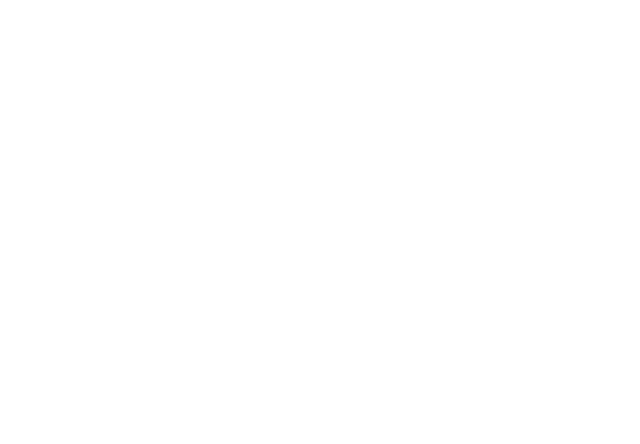
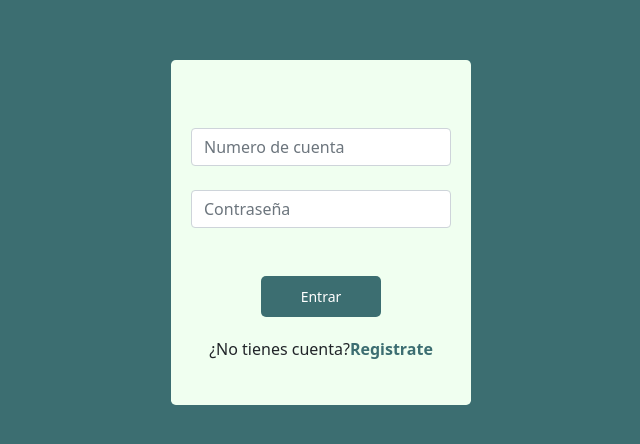
Before and after one commit to camaviga11/OinkApp, an Angular app in the folder FrontOinkApp/: page /login in a window 1280 px wide. Before the commit this address led to /. Shown: the part 168-612 px from the top of the page, without its empty margins (319-959 px from the left). Built offline with nearby package versions, Linux system fonts and the light colour scheme.

Commit message:
Terminado el formulario de login

```diff
--- a/FrontOinkApp/src/app/app-routing.module.ts
+++ b/FrontOinkApp/src/app/app-routing.module.ts
@@ -8,7 +8,8 @@
 const routes: Routes = [
   {path:'', component:InicioComponent},
   {path:'micuenta',component:MiCuentaComponent},
-  {path:'registro',component:RegistroComponent}
+  {path:'registro',component:RegistroComponent},
+  {path:'login',component:LoginComponent}
 ];
 
 @NgModule({
--- a/FrontOinkApp/src/app/login/login.component.css
+++ b/FrontOinkApp/src/app/login/login.component.css
@@ -0,0 +1,71 @@
+/*Paleta de colores, no existe esta clase solo se usa para guardal los colores*/
+.paleta{
+	color:#353535;
+	color:#3C6E71;
+	color:#FFFFFF;
+	color:#D9D9D9;
+	color:#284B63;
+	color:#C4C4C4;
+	color:#E63946;
+}
+.fondo{
+	background-color: #3C6E71;
+	height: 100vh;
+	display: flex;
+	flex-direction: row;
+	flex-wrap: wrap;
+	justify-content: center;
+	align-items: center;
+}
+.panel{
+	width: 300px;
+	margin-left: auto;
+	margin-right: auto;
+    background-color: honeydew;
+    padding: 20px;
+}
+
+/*Link para redireccionar*/
+a:link, a:visited, a:active{
+    color: #3C6E71;
+    text-decoration: none;
+}
+a:hover{
+	color:#3C6E71;
+    text-shadow: 1px 1px 10px #284B63;
+}
+/*Inputs*/
+.contact-form input:focus {
+	box-shadow: none;
+	border: 2px solid #3C6E71;
+}
+select{
+	background-color: white;
+	border: 1px solid #D9D9D9;
+	border-radius: 4px;
+	height: 38px;
+	width: 100%;
+}
+/*Boton*/
+.contact-form button.filled-button {
+	background-color: #3C6E71;
+	color: #fff;
+	font-size: 14px;
+	text-transform: capitalize;
+	font-weight: 300;
+	padding: 10px 20px;
+    margin-bottom: 20px;
+	border-radius: 5px;
+	display: inline-block;
+	transition: all 0.3s;
+	border: none;
+	outline: none;
+	cursor: pointer;
+    width: 120px;
+}
+.fondo-form{
+    background-color: #284B63;
+    /*background-image: url(../img/fondo-form.jpg);*/
+    background-position: center;
+    background-size: cover;
+}
--- a/FrontOinkApp/src/app/login/login.component.html
+++ b/FrontOinkApp/src/app/login/login.component.html
@@ -1 +1,40 @@
-<p>login works!</p>
+<div class="fondo d-flex align-items-center justify-content-center vh-100 fondo">
+    <div class="panel rounded-3">
+        <div class="contact-form">
+            <form id="contact">
+                <div class="row mt-5">
+                    <!--Parte Izquierda-->
+                    <div class="col">
+                        <div class="mb-4">
+                            <fieldset>
+                                <input name="cuenta" type="text" class="form-control" id="id_cuenta"
+                                    placeholder="Numero de cuenta" required=""/>
+                            </fieldset>
+                        </div>
+                        <div class="mb-4">
+                            <fieldset>
+                                <input name="clave" type="password" class="form-control" id="id_clave"
+                                    placeholder="Contraseña" required="" />
+                            </fieldset>
+                        </div>
+
+                    </div>
+                    <!--Parte Izquierda end-->
+                    <!--Boton-->
+                    <fieldset class="text-center mt-4">
+                        <button type="submit" id="form-submit" class="filled-button">
+                            Entrar
+                        </button>
+                    </fieldset>
+                    <!--Boton end-->
+                    <!--Redireccion-->
+                    <div class="mb-4 text-center">
+                        <span>¿No tienes cuenta?<a href="login.html"><b>Registrate</b></a></span>
+                    </div>
+                    <!--Redireccion end-->
+                </div>
+            </form>
+        </div>
+    </div>
+
+</div>
```
